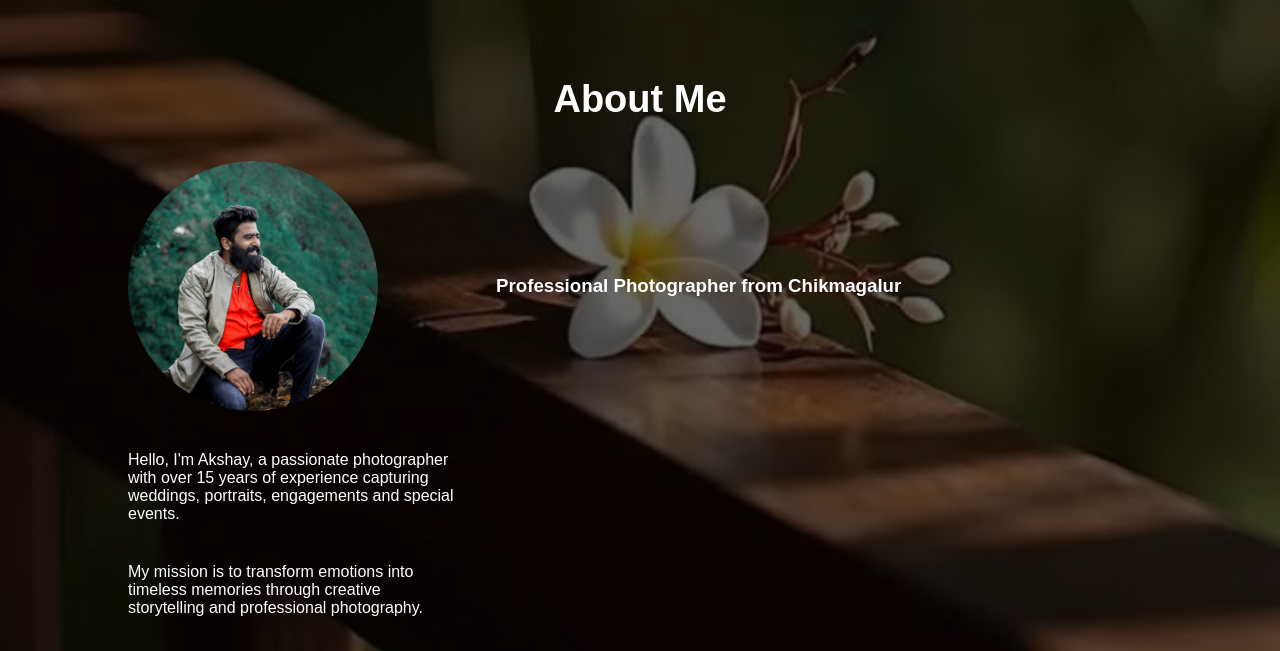
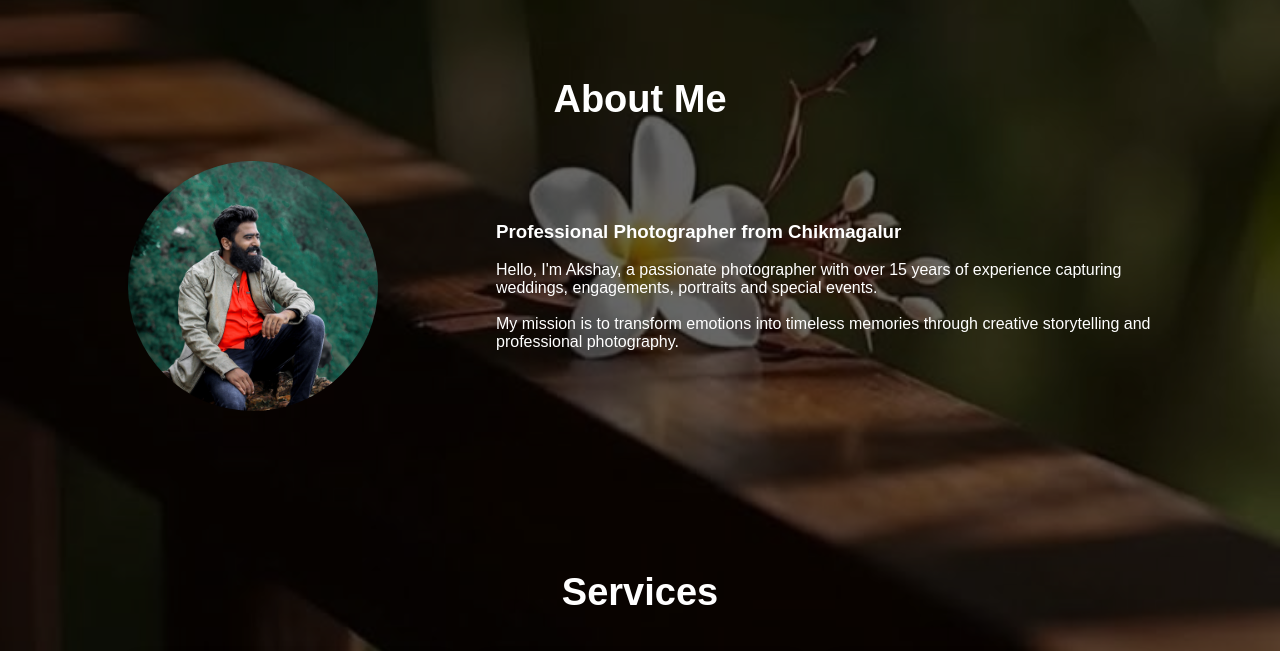
Before and after one commit to akshayakshu14/Akshay-photography, a plain HTML site: page index.html in a window 1280 px wide. Shown: the part 794-1445 px from the top of the page. Drawn offline with Linux system fonts and the light colour scheme.

Commit message:
Update index.html

```diff
--- a/index.html
+++ b/index.html
@@ -4,7 +4,24 @@
 <meta charset="UTF-8">
 <meta name="viewport" content="width=device-width, initial-scale=1.0">
 <title>Akshay Photography</title>
-<style>.portfolio{
+<style>.about{
+    display:flex;
+    align-items:center;
+    gap:40px;
+    flex-wrap:wrap;
+}
+
+.about img{
+    width:250px;
+    height:250px;
+    border-radius:50%;
+    object-fit:cover;
+}
+
+.about-text{
+    flex:1;
+    min-width:300px;
+}.portfolio{
     display:grid;
     grid-template-columns:repeat(auto-fit,minmax(280px,1fr));
     gap:20px;
@@ -210,16 +227,32 @@ footer{background:#111;color:#fff;text-align:center;padding:20px}
 </div>
 </section>
 
-<section id="contact">
+<section id="about">
     <h2 class="section-title">About Me</h2>
+
     <div class="about">
+
         <img src="akkuua.jpg" alt="Akshay"
-style="width:250px; height:250px; border-radius:50%; object-fit:cover;">
+        style="width:250px;height:250px;border-radius:50%;object-fit:cover;">
+
+        <div class="about-text">
             <h3>Professional Photographer from Chikmagalur</h3>
-<p>Hello, I'm Akshay, a passionate photographer with over 15 years of experience capturing weddings, portraits, engagements and special events.</p>
             <br>
-<p>My mission is to transform emotions into timeless memories through creative storytelling and professional photography.</p>
+
+            <p>
+                Hello, I'm Akshay, a passionate photographer with over
+                15 years of experience capturing weddings, engagements,
+                portraits and special events.
+            </p>
+
+            <br>
+
+            <p>
+                My mission is to transform emotions into timeless memories
+                through creative storytelling and professional photography.
+            </p>
         </div>
+
     </div>
 </section>
 
```
Lines whose indentation alone changed are shown as unchanged.
